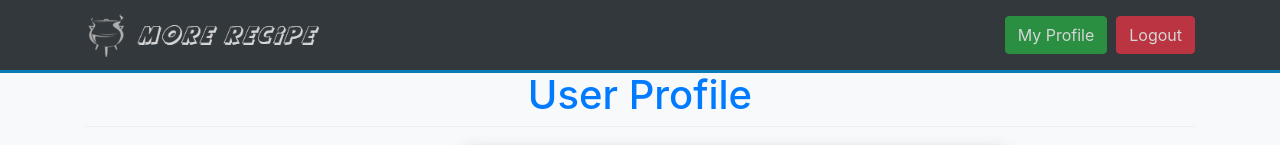
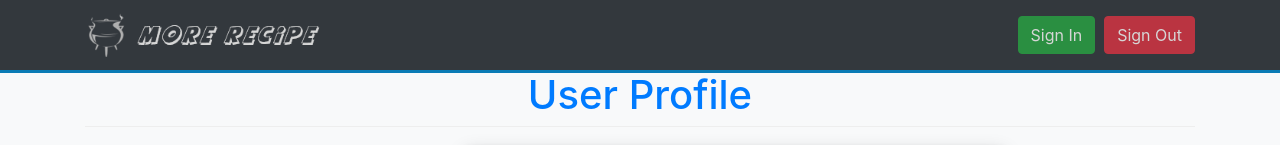
Before and after one commit to seunzone/More_Recipe, a plain HTML site: page template/users.html in a window 1280 px wide. Shown: the top 145 px of the page. Drawn offline with Linux system fonts and the light colour scheme; grey boxes are pictures that could not be loaded.

Commit message:
changed navigation for user page

```diff
--- a/template/users.html
+++ b/template/users.html
@@ -17,8 +17,8 @@
                <a class="navbar-brand" href="index.html"><img src="img/logo.png"></a>
                     <div class="navbar-collapse justify-content-end" id="navbarNav">
                        <form class="form-inline my-2 my-lg-0">
-                            <a href="profile.html" class="btn btn-success my-2 my-sm-0" type="submit">My Profile</a>&nbsp;&nbsp;
-                           <a href="feeds.html" class="btn btn-danger my-2 my-sm-0" type="submit">Logout</a>
+                            <a href="signin.html" class="btn btn-success my-2 my-sm-0" type="submit">Sign In</a>&nbsp;&nbsp;
+                           <a href="signup.html" class="btn btn-danger my-2 my-sm-0" type="submit">Sign Out</a>
                        </form>
                    </div>
            </div>
```
